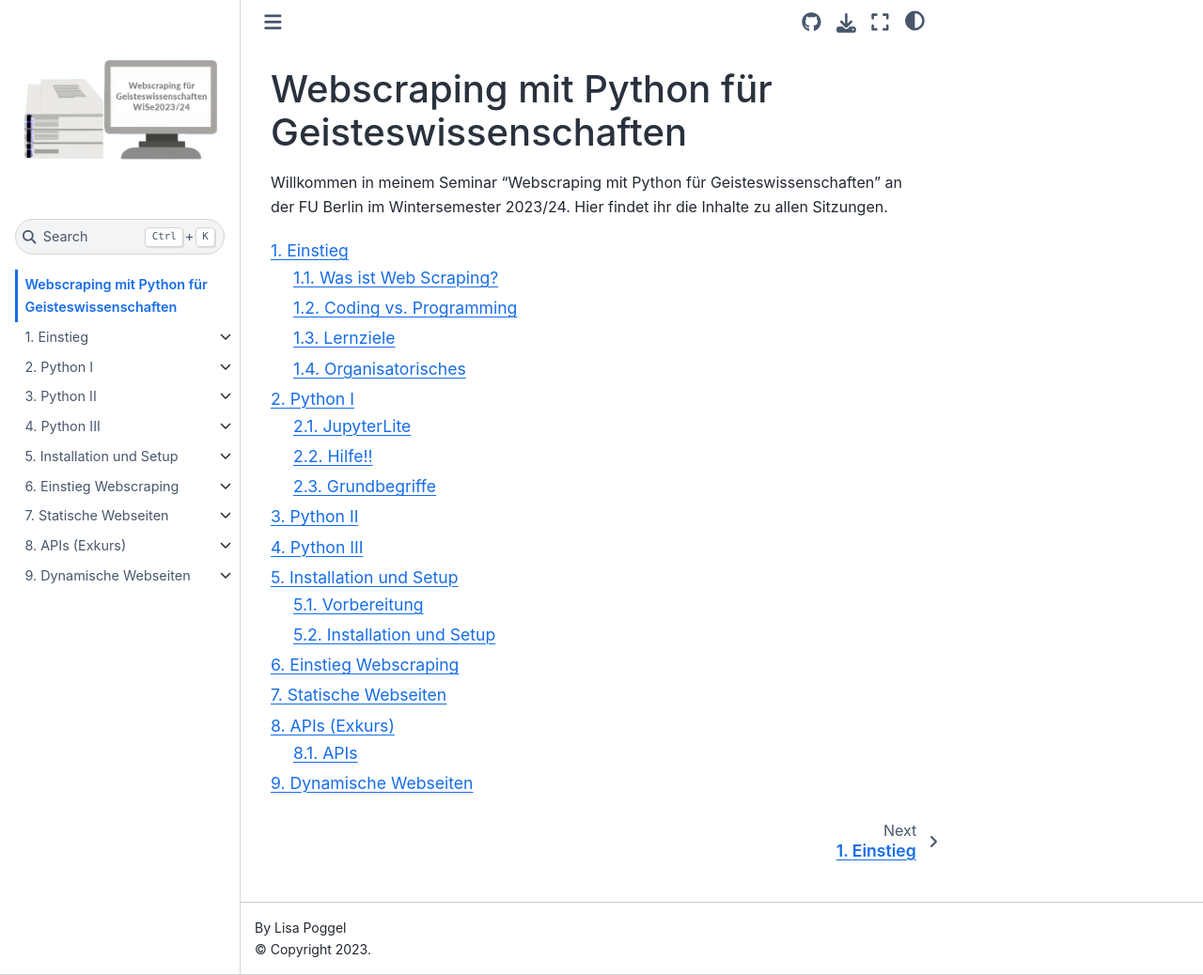
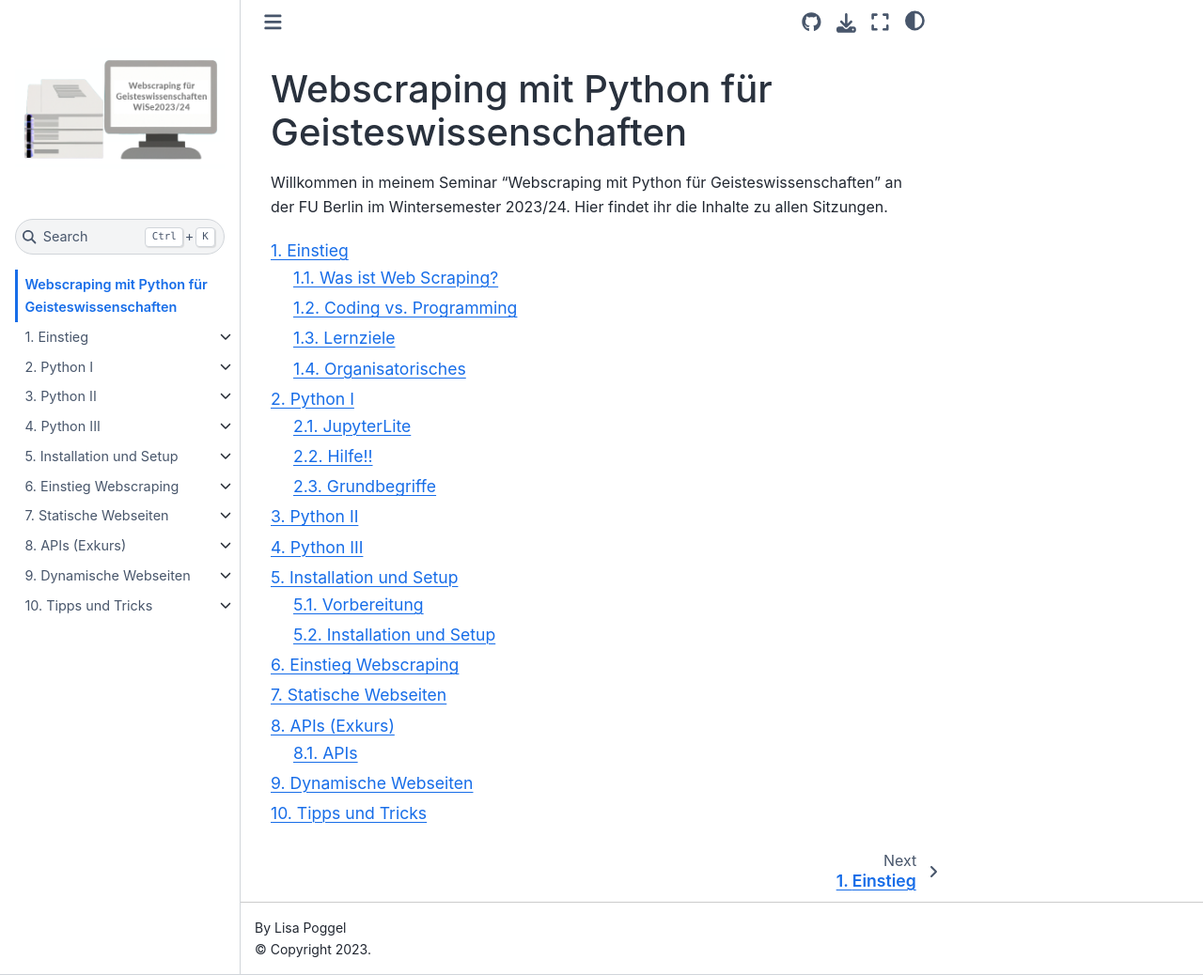
Before and after one commit to lipogg/webscraping-mit-python, a Jupyter Book: the page built from intro.md, in a window 1280 px wide and 1038 px high. Shown: the whole window at 94% size. Built offline with Jupyter Book 1.0.4 settings and Sphinx 7.4.7 and the Sphinx Book theme 1.1.4, drawn with Linux system fonts in a browser that asks for light colours; pages that are not in the unit, such as notebooks, are missing from menus; comment, search, counter and statistics services are not loaded; some of the changed lines change nothing that is shown.

Commit message:
update ch.9, add ch.10

```diff
--- a/_toc.yml
+++ b/_toc.yml
@@ -91,12 +91,12 @@ sections:
       title: Einstieg Selenium
     - file: chapters/09/subchapters/03_fortsetzung_selenium.ipynb
       title: Fortsetzung Selenium
-#- file: chapters/10/10_intro
-#  title: Tipps und Tricks
-#  sections:
-#    - file: chapters/10/subchapters/01_fetch_xhr.ipynb
-#      title: Selenium ist kein Hammer
-#    - file: chapters/10/subchapters/02_sessions_cookies.ipynb
-#      title: Sessions und Cookies
-#    - file: chapters/10/subchapters/03_tipps_tricks.ipynb
-#      title: Weitere Tipps und Tricks
+- file: chapters/10/10_intro
+  title: Tipps und Tricks
+  sections:
+    - file: chapters/10/subchapters/01_fetch_xhr.ipynb
+      title: Selenium ist kein Hammer
+    - file: chapters/10/subchapters/02_sessions_cookies.ipynb
+      title: Sessions und Cookies
+    - file: chapters/10/subchapters/03_tipps_tricks.ipynb
+      title: Weitere Tipps und Tricks
```
Also changed, not shown: 5 other files.
